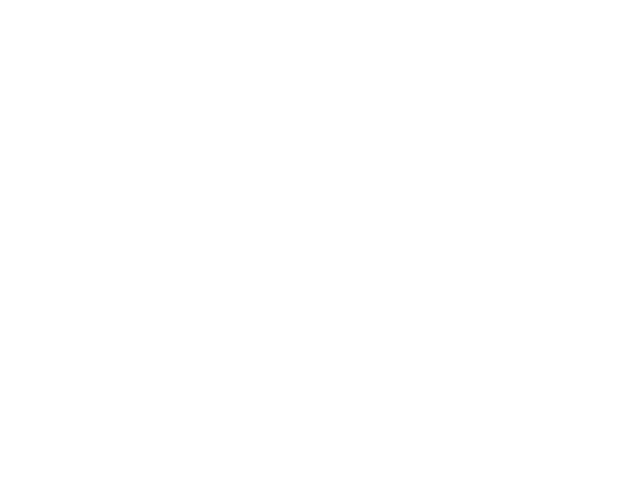
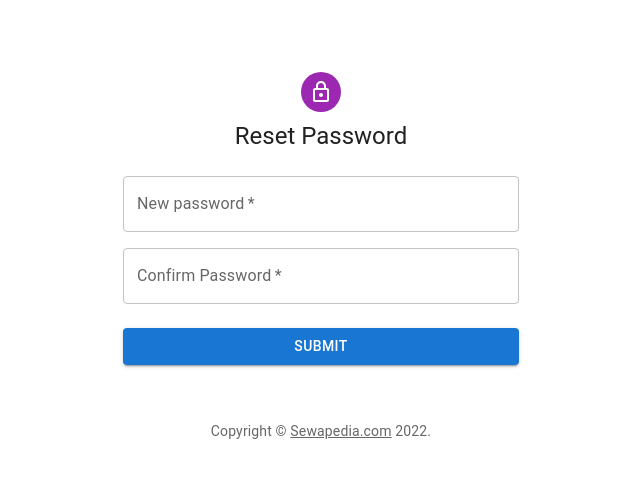
Before and after one commit to Binar-FW17-Project-Team-2/Sewapedia.com, a React (Create React App) app in the folder client/sewapedia-app/: page /resetpassword in a window 1280 px wide. Before the commit this address had no page. Shown: the top 478 px of the page, without its empty margins (319-959 px from the left). Built offline with nearby package versions, Linux system fonts and the light colour scheme.

Commit message:
forgotpassword

```diff
--- a/client/sewapedia-app/src/App.js
+++ b/client/sewapedia-app/src/App.js
@@ -6,6 +6,8 @@
 import LoginPage from "./Pages/Auth/LoginPage";
 import FAQ from "./Component/FAQ";
 import RegisterPage from "./Pages/Auth/RegisterPage";
+import ForgotPassword from "./Pages/Auth/ForgotPassword";
+import ResetPassword from "./Pages/Auth/ResetPassword";
 
 export default function App() {
   return (
@@ -15,6 +17,8 @@
       <Route path="/faq" element={<FAQ />} />
       <Route path="/signIn" element={<LoginPage />} />
       <Route path="/signUp" element={<RegisterPage />} />
+      <Route path="/forgotpassword" element={<ForgotPassword />} />
+      <Route path="/resetpassword" element={<ResetPassword />} />
     </Routes>
   );
 }
--- a/client/sewapedia-app/src/Pages/Auth/ForgotPassword.jsx
+++ b/client/sewapedia-app/src/Pages/Auth/ForgotPassword.jsx
@@ -8,6 +8,7 @@
 import Grid from "@mui/material/Grid";
 import Typography from "@mui/material/Typography";
 import { createTheme, ThemeProvider } from "@mui/material/styles";
+import { useNavigate } from "react-router-dom";
 
 function Copyright(props) {
   return (
@@ -30,14 +31,35 @@
 const theme = createTheme();
 
 export default function ForgotPassword() {
+  const navigate = useNavigate();
   const handleSubmit = (event) => {
     event.preventDefault();
-    const data = new FormData(event.currentTarget);
-    console.log({
-      email: data.get("email"),
-      password: data.get("password"),
-    });
+
+    const payload = {
+      email: event.currentTarget.email.value,
+    };
+
+    fetch("http://localhost:4000/api/v1/forgotpw", {
+      method: "POST",
+      headers: { "Content-Type": "application/json" },
+      body: JSON.stringify(payload),
+    })
+      .then((response) => {
+        return response.json();
+      })
+      .then((data) => {
+        console.log(data, "ini data");
+        console.log(data.message);
+        localStorage.setItem("access_token", data.access_token);
+        if (data.status == 200) {
+          navigate("/");
+        }
+      })
+      .catch((err) => {
+        console.log(err);
+      });
   };
+
 
   return (
     <ThemeProvider theme={theme}>
--- /dev/null
+++ b/client/sewapedia-app/src/Pages/Auth/ResetPassword.jsx
@@ -0,0 +1,97 @@
+import * as React from 'react';
+import Avatar from '@mui/material/Avatar';
+import Button from '@mui/material/Button';
+import CssBaseline from '@mui/material/CssBaseline';
+import TextField from '@mui/material/TextField';
+import FormControlLabel from '@mui/material/FormControlLabel';
+import Checkbox from '@mui/material/Checkbox';
+import Link from '@mui/material/Link';
+import Grid from '@mui/material/Grid';
+import Box from '@mui/material/Box';
+import LockOutlinedIcon from '@mui/icons-material/LockOutlined';
+import Typography from '@mui/material/Typography';
+import Container from '@mui/material/Container';
+import { createTheme, ThemeProvider } from '@mui/material/styles';
+
+function Copyright(props) {
+  return (
+    <Typography variant="body2" color="text.secondary" align="center" {...props}>
+      {'Copyright © '}
+      <Link color="inherit" href="https://mui.com/">
+        Sewapedia.com
+      </Link>{' '}
+      {new Date().getFullYear()}
+      {'.'}
+    </Typography>
+  );
+}
+
+const theme = createTheme();
+
+export default function ResetPassword() {
+  const handleSubmit = (event) => {
+    event.preventDefault();
+    const data = new FormData(event.currentTarget);
+    console.log({
+      email: data.get('email'),
+      password: data.get('password'),
+    });
+  };
+
+  return (
+    <ThemeProvider theme={theme}>
+      <Container component="main" maxWidth="xs">
+        <CssBaseline />
+        <Box
+          sx={{
+            marginTop: 8,
+            display: 'flex',
+            flexDirection: 'column',
+            alignItems: 'center',
+          }}
+        >
+          <Avatar sx={{ m: 1, bgcolor: 'secondary.main' }}>
+            <LockOutlinedIcon />
+          </Avatar>
+          <Typography component="h1" variant="h5">
+            Reset Password
+          </Typography>
+          <Box component="form" noValidate onSubmit={handleSubmit} sx={{ mt: 3 }}>
+            <Grid container spacing={2}>
+              <Grid item xs={12}>
+                <TextField
+                  required
+                  fullWidth
+                  id="password"
+                  label="New password"
+                  name="password"
+                />
+              </Grid>
+              <Grid item xs={12}>
+                <TextField
+                  required
+                  fullWidth
+                  name="conf_password"
+                  label="Confirm Password"
+                  type="password"
+                  id="conf-password"
+                />
+              </Grid>
+            </Grid>
+            <Button
+              type="submit"
+              fullWidth
+              variant="contained"
+              sx={{ mt: 3, mb: 2 }}
+            >
+              Submit
+            </Button>
+            <Grid container justifyContent="flex-end">
+            </Grid>
+          </Box>
+        </Box>
+        <Copyright sx={{ mt: 5 }} />
+      </Container>
+    </ThemeProvider>
+  );
+}
```
